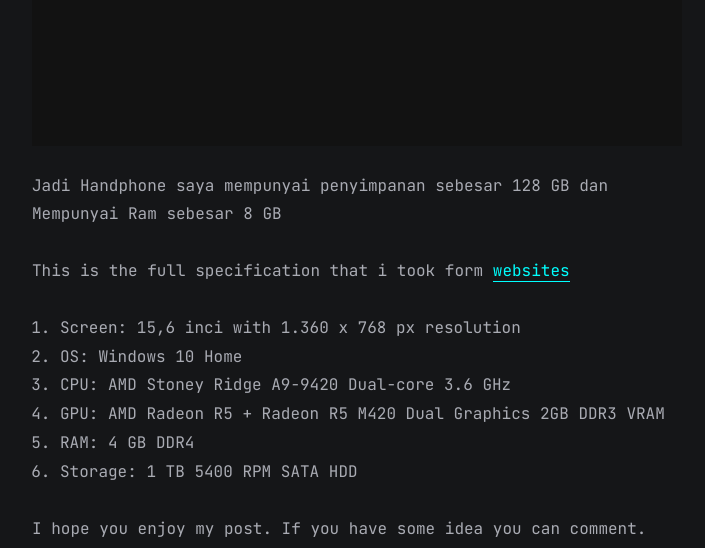
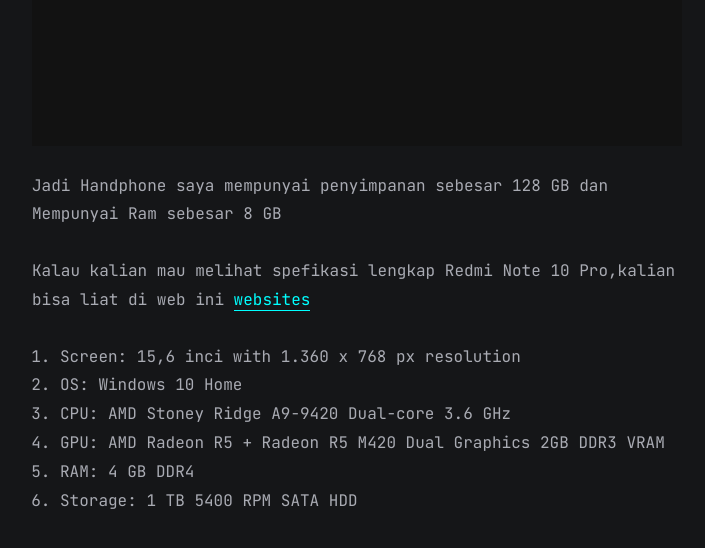
Before and after one commit to shera1402/shera1402.github.io, a Jekyll site: the page built from all_collections/_posts/2023-10-26-My-Device.md, in a window 1280 px wide and 900 px high, scrolled down 4267 px, cut to the strip 0-548 px from the top of the window. Shown: the whole strip, without its empty margins (283-988 px from the left). Built offline with Jekyll 4.4.1, drawn with Linux system fonts in a browser that asks for light colours; comment, search, counter and statistics services are not loaded; a style sheet for code colours, icons or effects is not loaded.

Commit message:
Update 2023-10-26-My-Device.md

```diff
--- a/all_collections/_posts/2023-10-26-My-Device.md
+++ b/all_collections/_posts/2023-10-26-My-Device.md
@@ -20,7 +20,7 @@ jadi,Handphone saya memakai chipset Qualcomm Snapdragon 720G,Qualcomm Snapdragon
 <span style="display:block;text-align:center">![alt](https://ivanafirmansyah.github.io/assets/img/myDevice/ram.jpg)</span>
 Jadi Handphone saya mempunyai penyimpanan sebesar 128 GB dan Mempunyai Ram sebesar 8 GB
 
-This is the full specification that i took form [websites](https://beritawarganet.com/asus-x555b-spesifikasi/)
+Kalau kalian mau melihat spefikasi lengkap Redmi Note 10 Pro,kalian bisa liat di web ini [websites](https://beritawarganet.com/asus-x555b-spesifikasi/)
 1. Screen: 15,6 inci with 1.360 x 768 px resolution
 2. OS: Windows 10 Home
 3. CPU: AMD Stoney Ridge A9-9420 Dual-core 3.6 GHz
```
